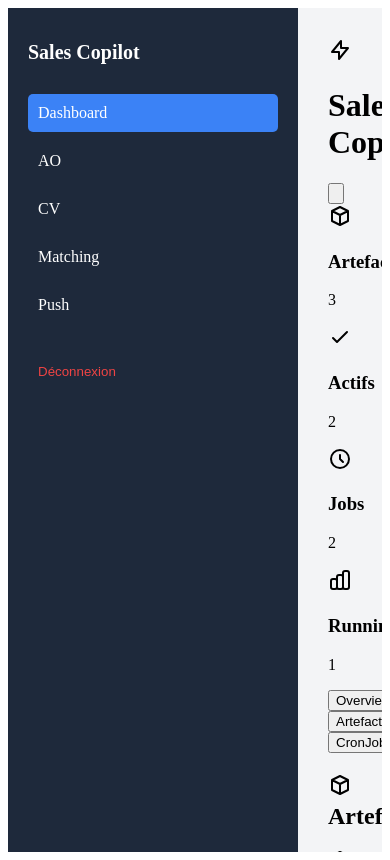
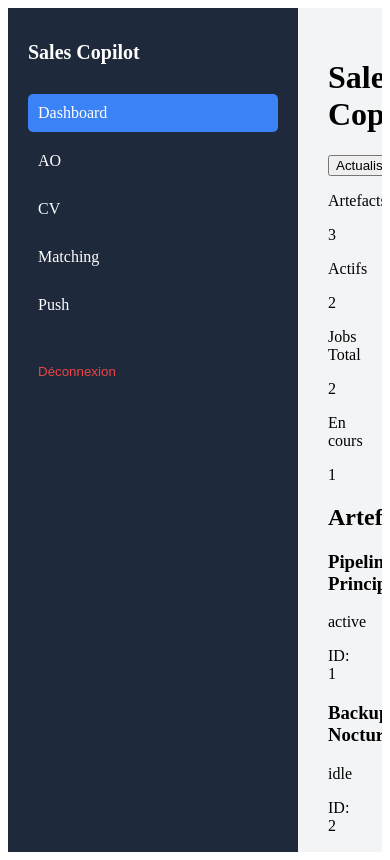
Before and after one commit to hilmielkhemissi2a78-prog/Sales-copilot-V2, a Next.js app: page / in a window 390 px wide. Built offline with nearby package versions, Linux system fonts and the light colour scheme.

Commit message:
Update page.tsx

```diff
--- a/app/page.tsx
+++ b/app/page.tsx
@@ -1,236 +1,139 @@
 'use client';
 
-import React, { useState, useEffect } from 'react';
+import { useState, useEffect } from 'react';
 
-// ==========================================
-// ICÔNES EN SVG INLINE
-// ==========================================
-const Icons = {
-  Box: () => <svg className="w-5 h-5" fill="none" stroke="currentColor" viewBox="0 0 24 24"><path strokeLinecap="round" strokeLinejoin="round" strokeWidth={2} d="M20 7l-8-4-8 4m16 0l-8 4m8-4v10l-8 4m0-10L4 7m8 4v10M4 7v10l8 4" /></svg>,
-  Clock: () => <svg className="w-5 h-5" fill="none" stroke="currentColor" viewBox="0 0 24 24"><path strokeLinecap="round" strokeLinejoin="round" strokeWidth={2} d="M12 8v4l3 3m6-3a9 9 0 11-18 0 9 9 0 0118 0z" /></svg>,
-  Activity: () => <svg className="w-5 h-5" fill="none" stroke="currentColor" viewBox="0 0 24 24"><path strokeLinecap="round" strokeLinejoin="round" strokeWidth={2} d="M9 19v-6a2 2 0 00-2-2H5a2 2 0 00-2 2v6a2 2 0 002 2h2a2 2 0 002-2zm0 0V9a2 2 0 012-2h2a2 2 0 012 2v10m-6 0a2 2 0 002 2h2a2 2 0 002-2m0 0V5a2 2 0 012-2h2a2 2 0 012 2v14a2 2 0 01-2 2h-2a2 2 0 01-2-2z" /></svg>,
-  Check: () => <svg className="w-5 h-5" fill="none" stroke="currentColor" viewBox="0 0 24 24"><path strokeLinecap="round" strokeLinejoin="round" strokeWidth={2} d="M5 13l4 4L19 7" /></svg>,
-  Zap: () => <svg className="w-6 h-6" fill="none" stroke="currentColor" viewBox="0 0 24 24"><path strokeLinecap="round" strokeLinejoin="round" strokeWidth={2} d="M13 10V3L4 14h7v7l9-11h-7z" /></svg>,
-  Refresh: () => <svg className="w-5 h-5" fill="none" stroke="currentColor" viewBox="0 0 24 24"><path strokeLinecap="round" strokeLinejoin="round" strokeWidth={2} d="M4 4v5h.582m15.356 2A8.001 8.001 0 004.582 9m0 0H9m11 11v-5h-.581m0 0a8.003 8.003 0 01-15.357-2m15.357 2H15" /></svg>,
-  Shield: () => <svg className="w-4 h-4" fill="none" stroke="currentColor" viewBox="0 0 24 24"><path strokeLinecap="round" strokeLinejoin="round" strokeWidth={2} d="M9 12l2 2 4-4m5.618-4.016A11.955 11.955 0 0112 2.944a11.955 11.955 0 01-8.618 3.04A12.02 12.02 0 003 9c0 5.591 3.824 10.29 9 11.622 5.176-1.332 9-6.03 9-11.622 0-1.042-.133-2.052-.382-3.016z" /></svg>,
-  Database: () => <svg className="w-4 h-4" fill="none" stroke="currentColor" viewBox="0 0 24 24"><path strokeLinecap="round" strokeLinejoin="round" strokeWidth={2} d="M4 7v10c0 2.21 3.582 4 8 4s8-1.79 8-4V7M4 7c0 2.21 3.582 4 8 4s8-1.79 8-4M4 7c0-2.21 3.582-4 8-4s8 1.79 8 4m0 5c0 2.21-3.582 4-8 4s-8-1.79-8-4" /></svg>,
-  Alert: () => <svg className="w-5 h-5" fill="none" stroke="currentColor" viewBox="0 0 24 24"><path strokeLinecap="round" strokeLinejoin="round" strokeWidth={2} d="M12 8v4m0 4h.01M21 12a9 9 0 11-18 0 9 9 0 0118 0z" /></svg>
-};
+export default function Home() {
+  const [mounted, setMounted] = useState(false);
+  const [data, setData] = useState<any[]>([]);
 
-// ==========================================
-// MOCK DATA (VIRGULE CORRIGÉE ICI)
-// ==========================================
-const MOCK_DATA = [
+  useEffect(() => {
+    setMounted(true);
+    // Simulation chargement données
+    setTimeout(() => {
+      setData([
         {
           type: 'artefacts',
           artefacts: [
-      { id: '1', name: 'Pipeline Principal', status: 'active', lastUpdated: new Date().toISOString() },
-      { id: '2', name: 'Backup Nocturne', status: 'idle', lastUpdated: new Date().toISOString() },
-      { id: '3', name: 'Alert System', status: 'active', lastUpdated: new Date().toISOString() }
+            { id: '1', name: 'Pipeline Principal', status: 'active' },
+            { id: '2', name: 'Backup Nocturne', status: 'idle' },
+            { id: '3', name: 'Alert System', status: 'active' }
           ]
         },
         {
           type: 'cronJobs',
           cronJobs: [
-      { id: '1', name: 'Daily Cleanup', schedule: '0 0 * * *', status: 'idle' },
-      { id: '2', name: 'Health Check', schedule: '*/5 * * * *', status: 'running' }
+            { id: '1', name: 'Daily Cleanup', status: 'idle' },
+            { id: '2', name: 'Health Check', status: 'running' }
           ]
         }
-];
-
-export default function Home() {
-  const [mounted, setMounted] = useState(false);
-  const [loading, setLoading] = useState(true);
-  const [data, setData] = useState<any[]>([]);
-  const [activeTab, setActiveTab] = useState('overview');
-
-  useEffect(() => {
-    setMounted(true);
-    setTimeout(() => {
-      setData(MOCK_DATA);
-      setLoading(false);
-    }, 800);
+      ]);
+    }, 500);
   }, []);
 
-  if (!mounted) return <div className="min-h-screen bg-black" />;
+  // PROTECTION HYDRATION: Affichage simple si pas encore monté
+  if (!mounted) {
+    return (
+      <div className="min-h-screen bg-black text-white flex items-center justify-center">
+        <div className="text-center">
+          <div className="w-8 h-8 border-2 border-zinc-700 border-t-white rounded-full animate-spin mx-auto mb-4"></div>
+          <p className="text-zinc-400">Chargement...</p>
+        </div>
+      </div>
+    );
+  }
 
   const artefacts = data.find(d => d.type === 'artefacts')?.artefacts || [];
   const cronJobs = data.find(d => d.type === 'cronJobs')?.cronJobs || [];
-  const activeArtefacts = artefacts.filter((a: any) => a.status === 'active').length;
 
   return (
-    <div className="min-h-screen bg-black text-white overflow-x-hidden">
-      <style jsx global>{`
-        @keyframes fadeIn { from { opacity: 0; } to { opacity: 1; } }
-        @keyframes slideUp { from { opacity: 0; transform: translateY(20px); } to { opacity: 1; transform: translateY(0); } }
-        @keyframes pulse { 0%, 100% { opacity: 1; } 50% { opacity: 0.5; } }
-        @keyframes spin { from { transform: rotate(0deg); } to { transform: rotate(360deg); } }
-        @keyframes ping { 75%, 100% { transform: scale(2); opacity: 0; } }
-      `}</style>
-
-      <header className="sticky top-0 z-50 backdrop-blur-xl bg-black/50 border-b border-zinc-800/50">
-        <div className="max-w-7xl mx-auto px-4 h-16 flex items-center justify-between">
-          <div className="flex items-center gap-3">
-            <div className="w-8 h-8 bg-gradient-to-br from-indigo-500 to-purple-600 rounded-lg flex items-center justify-center">
-              <Icons.Zap />
-            </div>
-            <h1 className="text-xl font-bold bg-gradient-to-r from-white to-zinc-400 bg-clip-text text-transparent">
-              Sales Copilot
-            </h1>
-          </div>
+    <div className="min-h-screen bg-black text-white p-8">
+      {/* Header simple */}
+      <div className="flex items-center justify-between mb-8 border-b border-zinc-800 pb-4">
+        <h1 className="text-2xl font-bold">Sales Copilot</h1>
         <button
           onClick={() => window.location.reload()}
-            className={`p-2 hover:bg-zinc-800 rounded-lg transition-colors ${loading ? 'animate-[spin_1s_linear_infinite]' : ''}`}
+          className="px-4 py-2 bg-zinc-800 rounded hover:bg-zinc-700 text-sm"
         >
-            <Icons.Refresh />
+          Actualiser
         </button>
       </div>
-      </header>
 
-      <main className="max-w-7xl mx-auto px-4 py-8">
-        {loading ? (
-          <div className="flex items-center justify-center py-20">
-            <div className="w-12 h-12 border-2 border-zinc-800 border-t-white rounded-full animate-spin" />
+      {/* Stats Grid */}
+      <div className="grid grid-cols-1 md:grid-cols-4 gap-4 mb-8">
+        <div className="bg-zinc-900 border border-zinc-800 rounded-lg p-4">
+          <p className="text-zinc-400 text-sm">Artefacts</p>
+          <p className="text-2xl font-bold">{artefacts.length}</p>
         </div>
+        <div className="bg-zinc-900 border border-zinc-800 rounded-lg p-4">
+          <p className="text-zinc-400 text-sm">Actifs</p>
+          <p className="text-2xl font-bold text-emerald-400">
+            {artefacts.filter((a: any) => a.status === 'active').length}
+          </p>
+        </div>
+        <div className="bg-zinc-900 border border-zinc-800 rounded-lg p-4">
+          <p className="text-zinc-400 text-sm">Jobs Total</p>
+          <p className="text-2xl font-bold">{cronJobs.length}</p>
+        </div>
+        <div className="bg-zinc-900 border border-zinc-800 rounded-lg p-4">
+          <p className="text-zinc-400 text-sm">En cours</p>
+          <p className="text-2xl font-bold text-blue-400">
+            {cronJobs.filter((j: any) => j.status === 'running').length}
+          </p>
+        </div>
+      </div>
+
+      {/* Liste Artefacts */}
+      <div className="mb-8">
+        <h2 className="text-xl font-bold mb-4 text-blue-400">Artefacts</h2>
+        {artefacts.length === 0 ? (
+          <p className="text-zinc-500">Aucun artefact</p>
         ) : (
-          <>
-            <div className="grid grid-cols-2 md:grid-cols-4 gap-4 mb-8">
-              {[
-                { title: 'Artefacts', value: artefacts.length, icon: Icons.Box, color: 'blue' },
-                { title: 'Actifs', value: activeArtefacts, icon: Icons.Check, color: 'green' },
-                { title: 'Jobs', value: cronJobs.length, icon: Icons.Clock, color: 'purple' },
-                { title: 'Running', value: cronJobs.filter((j: any) => j.status === 'running').length, icon: Icons.Activity, color: 'red' }
-              ].map((stat, idx) => (
-                <div
-                  key={stat.title}
-                  className="opacity-0 animate-[fadeIn_0.5s_ease-out_forwards]"
-                  style={{ animationDelay: `${idx * 0.1}s` }}
-                >
-                  <div className="bg-zinc-900/50 backdrop-blur border border-zinc-800 rounded-2xl p-6 hover:border-zinc-700 transition-all hover:scale-[1.02]">
-                    <div className={`p-3 rounded-xl w-fit mb-3 ${
-                      stat.color === 'blue' ? 'bg-blue-500/20 text-blue-400' :
-                      stat.color === 'green' ? 'bg-emerald-500/20 text-emerald-400' :
-                      stat.color === 'purple' ? 'bg-violet-500/20 text-violet-400' :
-                      'bg-red-500/20 text-red-400'
+          <div className="grid grid-cols-1 md:grid-cols-3 gap-4">
+            {artefacts.map((art: any) => (
+              <div key={art.id} className="bg-zinc-900 border border-zinc-800 rounded-lg p-4">
+                <div className="flex items-center justify-between mb-2">
+                  <h3 className="font-semibold">{art.name}</h3>
+                  <span className={`text-xs px-2 py-1 rounded ${
+                    art.status === 'active' ? 'bg-emerald-900 text-emerald-400' : 'bg-zinc-800 text-zinc-400'
                   }`}>
-                      <stat.icon />
+                    {art.status}
+                  </span>
                 </div>
-                    <h3 className="text-zinc-400 text-sm mb-1">{stat.title}</h3>
-                    <p className="text-3xl font-bold">{stat.value}</p>
-                  </div>
+                <p className="text-xs text-zinc-500">ID: {art.id}</p>
               </div>
             ))}
           </div>
-
-            <div className="flex gap-2 mb-6 overflow-x-auto pb-2">
-              {['overview', 'artefacts', 'cronJobs'].map((tab) => (
-                <button
-                  key={tab}
-                  onClick={() => setActiveTab(tab)}
-                  className={`px-4 py-2 rounded-lg font-medium transition-all whitespace-nowrap ${
-                    activeTab === tab
-                      ? 'bg-white text-black'
-                      : 'bg-zinc-900 text-zinc-400 hover:text-white'
-                  }`}
-                >
-                  {tab.charAt(0).toUpperCase() + tab.slice(1)}
-                </button>
-              ))}
+        )}
       </div>
 
-            <div className="space-y-8">
-              {(activeTab === 'overview' || activeTab === 'artefacts') && artefacts.length > 0 && (
-                <section className="opacity-0 animate-[slideUp_0.5s_ease-out_forwards]" style={{ animationDelay: '0.2s' }}>
-                  <h2 className="text-xl font-bold mb-4 flex items-center gap-2">
-                    <span className="text-blue-400"><Icons.Box /></span>
-                    Artefacts
-                  </h2>
-                  <div className="grid grid-cols-1 md:grid-cols-2 lg:grid-cols-3 gap-4">
-                    {artefacts.map((art: any, idx: number) => (
-                      <div
-                        key={art.id}
-                        className="group bg-zinc-900 border border-zinc-800 rounded-xl p-5 hover:border-zinc-600 transition-all hover:shadow-2xl hover:shadow-zinc-900/50"
-                        style={{ animationDelay: `${idx * 0.1}s` }}
-                      >
-                        <div className="flex items-start justify-between mb-3">
-                          <div className="flex items-center gap-3">
-                            <div className={`p-2 rounded-lg ${
-                              art.status === 'active' ? 'bg-emerald-500/20 text-emerald-400' :
-                              'bg-zinc-700/50 text-zinc-400'
-                            }`}>
-                              <Icons.Box />
+      {/* Liste Jobs */}
+      <div>
+        <h2 className="text-xl font-bold mb-4 text-purple-400">Jobs Programmés</h2>
+        {cronJobs.length === 0 ? (
+          <p className="text-zinc-500">Aucun job</p>
+        ) : (
+          <div className="space-y-2">
+            {cronJobs.map((job: any) => (
+              <div key={job.id} className="bg-zinc-900 border border-zinc-800 rounded-lg p-4 flex justify-between items-center">
+                <div>
+                  <h3 className="font-semibold">{job.name}</h3>
                 </div>
-                            <div>
-                              <h4 className="font-semibold">{art.name}</h4>
-                              <span className="text-xs text-zinc-500">ID: {art.id}</span>
-                            </div>
-                          </div>
-                          {art.status === 'active' && (
-                            <span className="relative flex h-3 w-3">
-                              <span className="animate-[ping_1s_infinite] absolute inline-flex h-full w-full rounded-full bg-emerald-400 opacity-75"></span>
-                              <span className="relative inline-flex rounded-full h-3 w-3 bg-emerald-500"></span>
-                            </span>
-                          )}
-                        </div>
-                        <div className="text-xs text-zinc-500">
-                          {new Date(art.lastUpdated).toLocaleString()}
-                        </div>
-                      </div>
-                    ))}
-                  </div>
-                </section>
-              )}
-
-              {(activeTab === 'overview' || activeTab === 'cronJobs') && cronJobs.length > 0 && (
-                <section className="opacity-0 animate-[slideUp_0.5s_ease-out_forwards]" style={{ animationDelay: '0.3s' }}>
-                  <h2 className="text-xl font-bold mb-4 flex items-center gap-2">
-                    <span className="text-purple-400"><Icons.Clock /></span>
-                    Jobs Programmés
-                  </h2>
-                  <div className="space-y-3">
-                    {cronJobs.map((job: any, idx: number) => (
-                      <div
-                        key={job.id}
-                        className="flex items-center justify-between p-4 bg-zinc-900/50 border border-zinc-800 rounded-xl hover:bg-zinc-800/50 transition-colors"
-                      >
-                        <div className="flex items-center gap-4">
-                          <div className={`p-2 rounded-lg ${
-                            job.status === 'running' ? 'bg-blue-500/20 text-blue-400' :
-                            'bg-zinc-700/50 text-zinc-400'
-                          }`}>
-                            <Icons.Clock />
-                          </div>
-                          <div>
-                            <h4 className="font-medium">{job.name}</h4>
-                            <code className="text-xs text-zinc-500">{job.schedule}</code>
-                          </div>
-                        </div>
-                        <span className={`px-3 py-1 rounded-full text-xs font-medium ${
-                          job.status === 'running' ? 'bg-blue-500/20 text-blue-400' :
-                          'bg-zinc-700 text-zinc-400'
+                <span className={`text-xs px-2 py-1 rounded ${
+                  job.status === 'running' ? 'bg-blue-900 text-blue-400' : 'bg-zinc-800 text-zinc-400'
                 }`}>
                   {job.status}
                 </span>
               </div>
             ))}
           </div>
-                </section>
         )}
       </div>
 
-            <div className="mt-12 pt-8 border-t border-zinc-800 flex items-center justify-between text-sm text-zinc-500">
-              <div className="flex items-center gap-2">
-                <span className="text-emerald-500"><Icons.Shield /></span>
-                <span>Système opérationnel</span>
+      {/* Footer */}
+      <div className="mt-12 pt-4 border-t border-zinc-800 text-sm text-zinc-500 flex justify-between">
+        <span>System OK</span>
+        <span>{new Date().toLocaleTimeString()}</span>
       </div>
-              <div className="flex items-center gap-2">
-                <Icons.Database />
-                <span>Sync: {new Date().toLocaleTimeString()}</span>
-              </div>
-            </div>
-          </>
-        )}
-      </main>
     </div>
   );
 }
```
Lines whose indentation alone changed are shown as unchanged.
